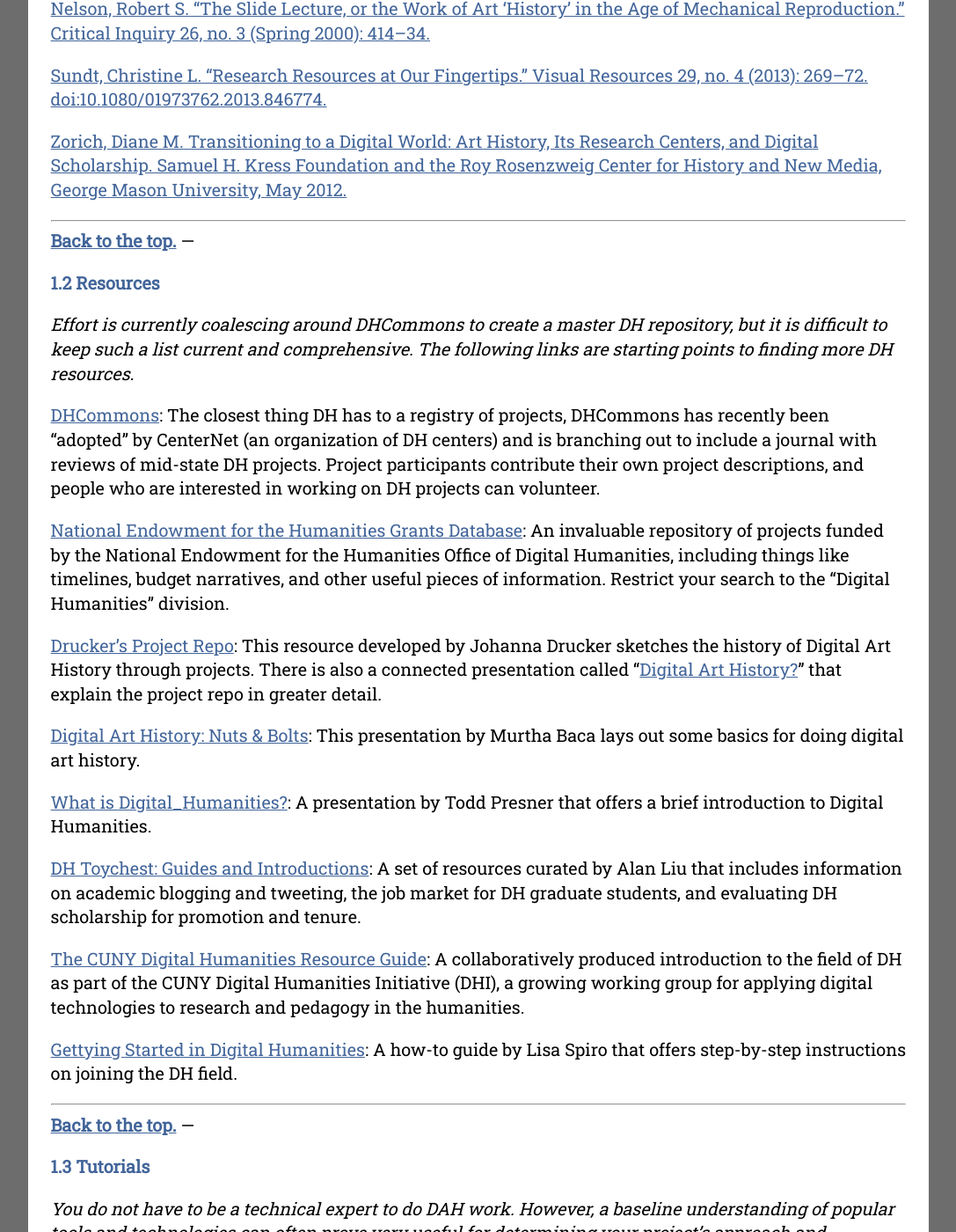
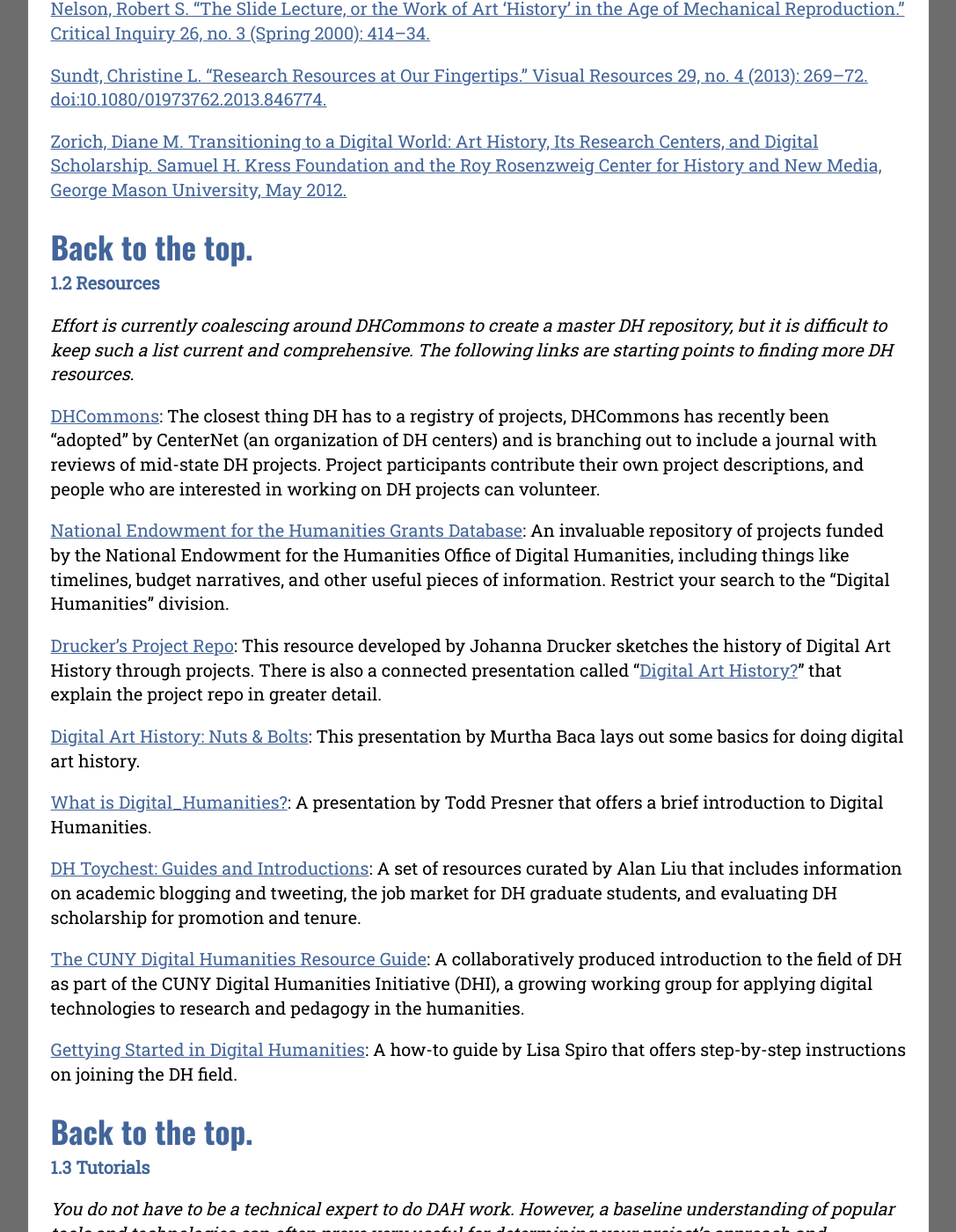
Before and after one commit to ucla-beyond-slide-library/DAH101, a Jekyll site: the page built from Chapter1.md, in a window 1280 px wide and 1400 px high, scrolled down 1086 px. Shown: the whole window at 88% size, without its empty margins (96-1183 px from the left). Built offline with Jekyll 4.4.1, drawn with Linux system fonts in a browser that asks for light colours.

Commit message:
line fix

```diff
--- a/Chapter1.md
+++ b/Chapter1.md
@@ -33,10 +33,8 @@
 
 [Zorich, Diane M. Transitioning to a Digital World: Art History, Its Research Centers, and Digital Scholarship. Samuel H. Kress Foundation and the Roy Rosenzweig Center for History and New Media, George Mason University, May 2012.](http://www.kressfoundation.org/news/article.aspx?id=35338)
 
+<a href="#top">**Back to the top.**</a>
 ---
-**<a href="#top">Back to the top.</a>**
----
-
 <a name="resources">**1.2 Resources**</a>
 
 *Effort is currently coalescing around DHCommons to create a master DH repository, but it is difficult to keep such a list current and comprehensive. The following links are starting points to finding more DH resources.*
@@ -57,10 +55,8 @@
 
 [Gettying Started in Digital Humanities](http://journalofdigitalhumanities.org/1-1/getting-started-in-digital-humanities-by-lisa-spiro/): A how-to guide by Lisa Spiro that offers step-by-step instructions on joining the DH field.
 
+<a href="#top">**Back to the top.**</a>
 ---
-**<a href="#top">Back to the top.</a>**
----
-
 <a name="tutorials">**1.3 Tutorials**</a>
 
 *You do not have to be a technical expert to do DAH work. However, a baseline understanding of popular tools and technologies can often prove very useful for determining your project's approach and methodology. The following resources offer tutorials on a wide range of tools to help you get your project done.*
@@ -79,10 +75,8 @@
 
 [Statistics for the Humanities](http://statisticsforhumanities.net/book/): Developed by [John Canning](http://johncanning.net/), this resources is for those that find that they need mathematical skills for the advanced study of other subjects, including humanities and social science subjects.
 
+<a href="#top">**Back to the top.**</a>
 ---
-**<a href="#top">Back to the top.</a>**
----
-
 <a name="tools">**1.4 Tools**</a>
 
 *These tool directories are a great place to start looking if you are unsure what is available to help you complete your project.*
@@ -92,10 +86,8 @@
 [DH Toychest: Digital Humanities Resources for Project Building](http://dhresourcesforprojectbuilding.pbworks.com/w/page/69244243/FrontPage):
 An excellent list that includes the tools, tutorials, and resources that Alan Liu uses in his DH courses at UC Santa Barbara.
 
+<a href="#top">**Back to the top.**</a>
 ---
-**<a href="#top">Back to the top.</a>**
----
-
 <a name="projects">**1.5 Projects**</a>
 
 *While the other chapters will offer projects more specific to the chapter topic, here is a list of Museum Digital Projects that are good to know for anyone getting to know the field of Digital Art History. Also, see the project lists compiled by the Center for History and New Media at George Mason University: [Art History Collections (Highlights)](http://arthistory2014.doingdh.org/art-history-collections-highlights/) and [Digital Art History Web Highlights](http://arthistory2014.doingdh.org/digital-art-history-web-highlights/).*
@@ -182,6 +174,4 @@
 
 [Ukiyo-E](http://ukiyo-e.org/): This federated catalogue of Japanese woodblock prints can retrieve visually similar prints and allows the user to identify similar prints by uploading an image.
 
----
-**<a href="#top">Back to the top.</a>**
----
+<a href="#top">**Back to the top.**</a>
```
